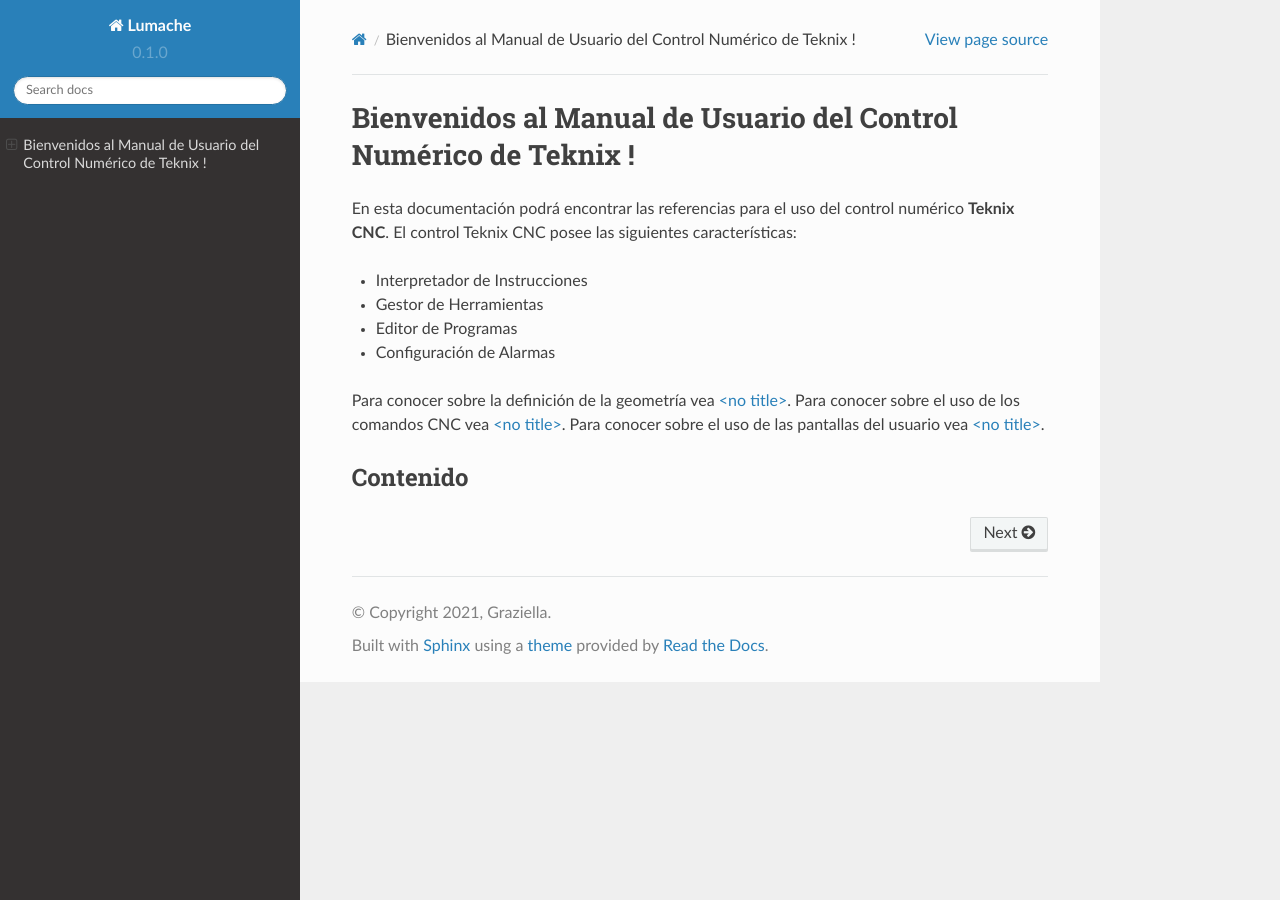
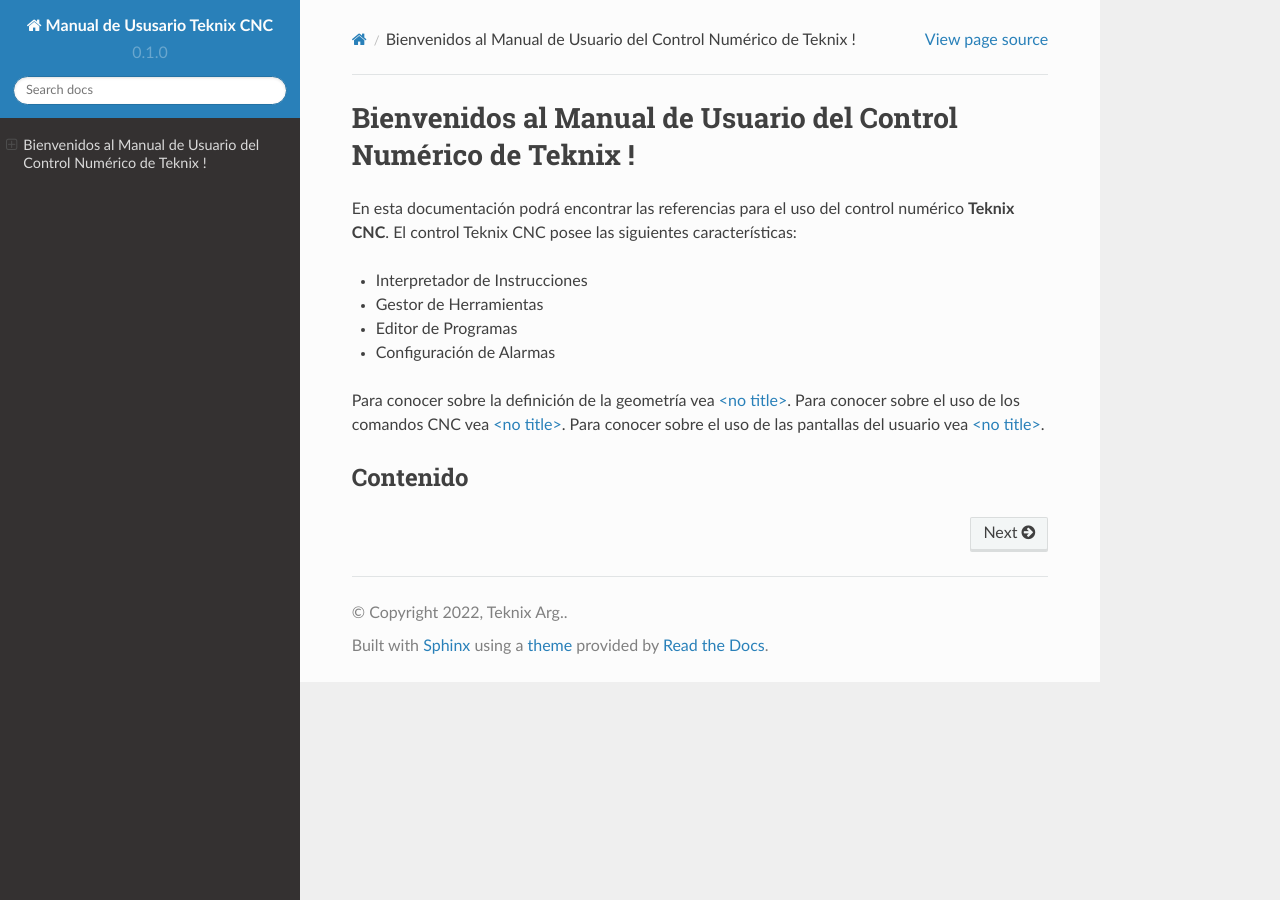
Before and after one commit to joseluperi/Manual-Teknix-CNC, a Sphinx documentation site: the page built from docs/source/index.rst, in a window 1280 px wide. Built offline with Sphinx 7.4.7 and the Read the Docs theme 2.0.0, drawn with Linux system fonts in a browser that asks for light colours.

Commit message:
Update conf.py

```diff
--- a/docs/source/conf.py
+++ b/docs/source/conf.py
@@ -2,9 +2,9 @@
 
 # -- Project information
 
-project = 'Lumache'
-copyright = '2021, Graziella'
-author = 'Graziella'
+project = 'Manual de Ususario Teknix CNC'
+copyright = '2022, Teknix Arg.'
+author = 'Teknix Arg'
 
 release = '0.1'
 version = '0.1.0'
```
